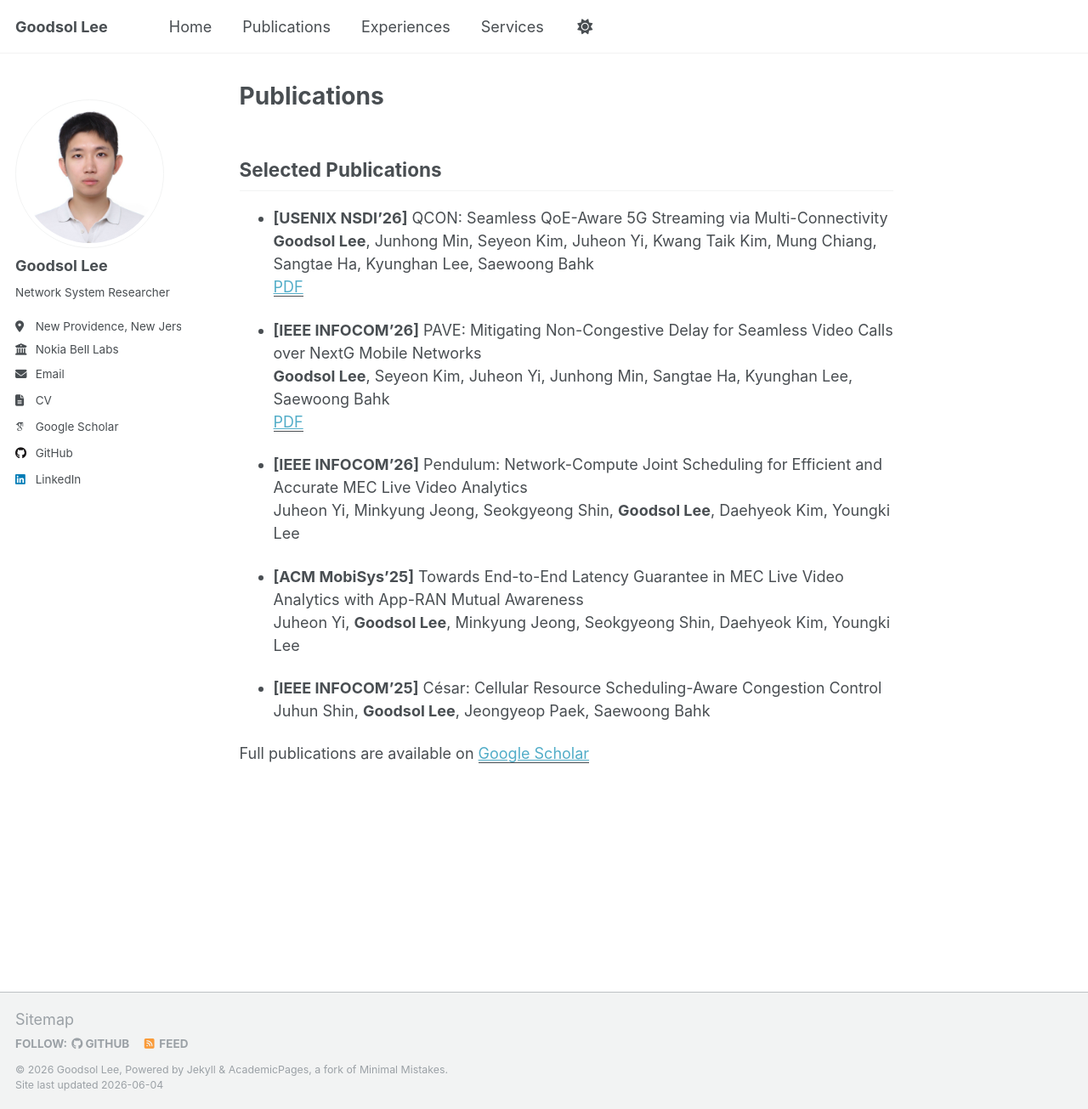
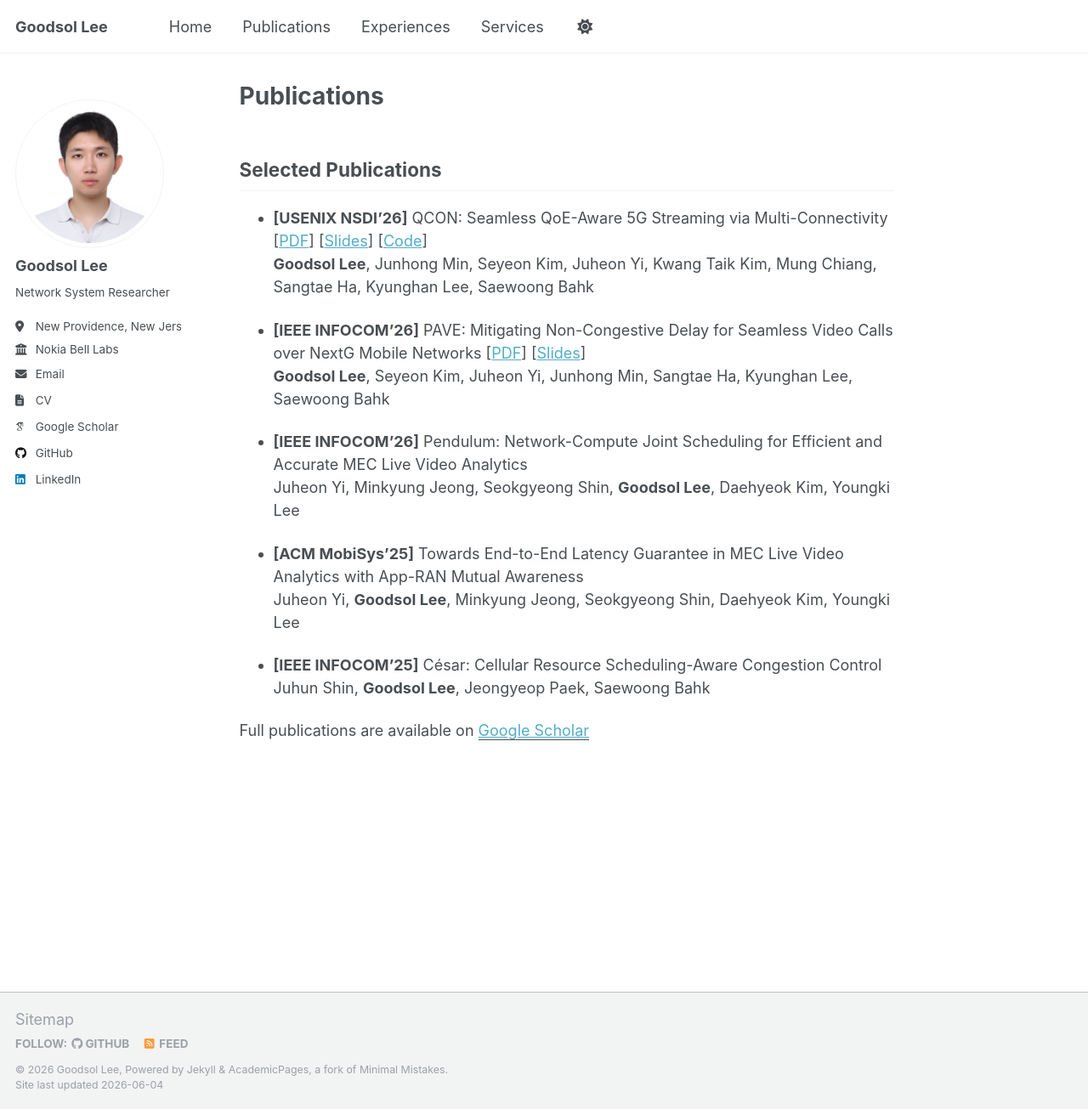
Before and after one commit to goodsollee/GoodsolLee.github.io, a Jekyll site: the page built from _pages/publications.md, in a window 1280 px wide and 1305 px high. Shown: the whole window at 85% size. Built offline with Jekyll 4.4.1, drawn with Linux system fonts in a browser that asks for light colours; some web fonts are replaced; a script that is not in the unit is left out.

Commit message:
Add slides and inline PDF/Slides/Code links for QCON and PAVE

```diff
--- a/_pages/publications.md
+++ b/_pages/publications.md
@@ -9,13 +9,11 @@ classes: wide
 
 ## Selected Publications
 
-- **[USENIX NSDI'26]** QCON: Seamless QoE-Aware 5G Streaming via Multi-Connectivity
+- **[USENIX NSDI'26]** QCON: Seamless QoE-Aware 5G Streaming via Multi-Connectivity [[PDF](/files/NSDI26-QCON.pdf){:target="_blank" rel="noopener"}] [[Slides](/files/NSDI26-QCON-slides.pdf){:target="_blank" rel="noopener"}] [[Code](https://github.com/goodsollee/qcon-nsdi26){:target="_blank" rel="noopener"}]
   **Goodsol Lee**, Junhong Min, Seyeon Kim, Juheon Yi, Kwang Taik Kim, Mung Chiang, Sangtae Ha, Kyunghan Lee, Saewoong Bahk
-  [<u>PDF</u>](/files/NSDI26-QCON.pdf){:target="_blank" rel="noopener"}
 
-- **[IEEE INFOCOM'26]** PAVE: Mitigating Non-Congestive Delay for Seamless Video Calls over NextG Mobile Networks
+- **[IEEE INFOCOM'26]** PAVE: Mitigating Non-Congestive Delay for Seamless Video Calls over NextG Mobile Networks [[PDF](/files/INFOCOM26-PAVE.pdf){:target="_blank" rel="noopener"}] [[Slides](/files/INFOCOM26-PAVE-slides.pdf){:target="_blank" rel="noopener"}]
   **Goodsol Lee**, Seyeon Kim, Juheon Yi, Junhong Min, Sangtae Ha, Kyunghan Lee, Saewoong Bahk
-  [<u>PDF</u>](/files/INFOCOM26-PAVE.pdf){:target="_blank" rel="noopener"}
 
 - **[IEEE INFOCOM'26]** Pendulum: Network-Compute Joint Scheduling for Efficient and Accurate MEC Live Video Analytics
   Juheon Yi, Minkyung Jeong, Seokgyeong Shin, **Goodsol Lee**, Daehyeok Kim, Youngki Lee
```
Also changed, not shown: 2 other files.
